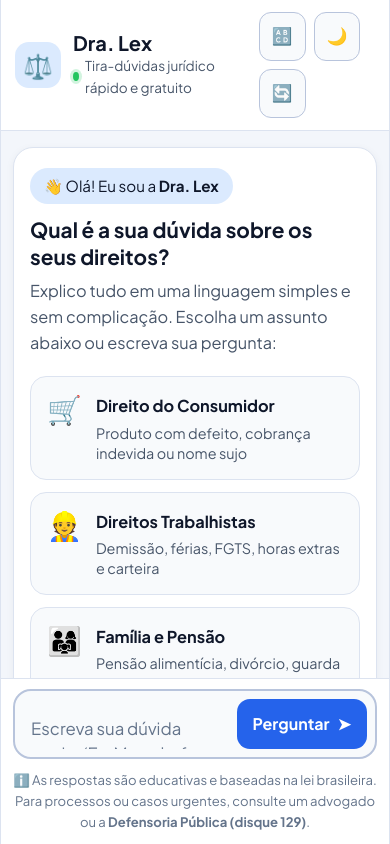
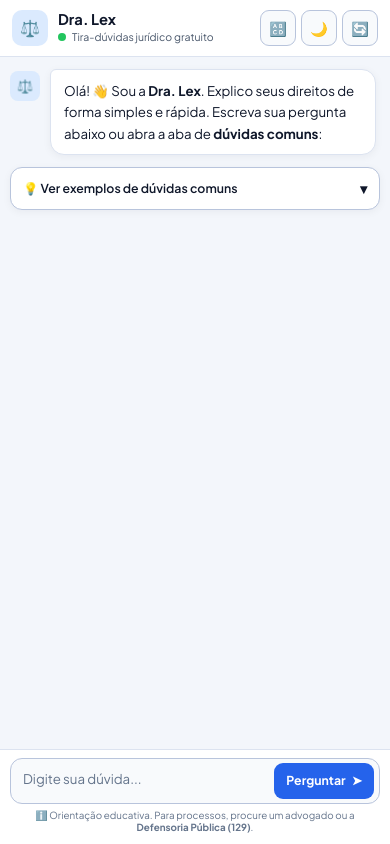
Before and after one commit to thigo1054/ChatBotRubens, a website: page public/index.html in a window 390 px wide. Drawn offline with nearby package versions, Linux system fonts and the light colour scheme.

Commit message:
Ajuste mobile: aba recolhível de dúvidas, input compacto e fonte menor

```diff
--- a/public/index.html
+++ b/public/index.html
@@ -11,7 +11,6 @@
   <script src="https://cdn.jsdelivr.net/npm/marked/marked.min.js"></script>
   <script src="https://cdn.jsdelivr.net/npm/dompurify/dist/purify.min.js"></script>
   <script>
-    // Aplica o tema salvo (ou o do sistema) antes de renderizar para não piscar a tela
     (function () {
       const saved = localStorage.getItem("theme");
       const prefersDark = window.matchMedia("(prefers-color-scheme: dark)").matches;
@@ -21,13 +20,13 @@
 </head>
 <body>
   <div class="app">
-    <!-- Barra superior simples e direta -->
+    <!-- Barra superior compacta -->
     <header class="topbar">
       <div class="brand">
         <div class="brand-icon" aria-hidden="true">⚖️</div>
-        <div>
+        <div class="brand-text">
           <h1>Dra. Lex</h1>
-          <p class="status"><span class="dot"></span> Tira-dúvidas jurídico rápido e gratuito</p>
+          <p class="status"><span class="dot"></span> Tira-dúvidas jurídico gratuito</p>
         </div>
       </div>
 
@@ -42,7 +41,7 @@
           <span class="action-label" id="theme-label">Modo escuro</span>
         </button>
 
-        <button type="button" id="reset" class="action-btn action-reset" title="Apagar conversa e começar de novo">
+        <button type="button" id="reset" class="action-btn action-reset" title="Apagar conversa e começar de novo" aria-label="Nova conversa">
           <span class="action-icon">🔄</span>
           <span class="action-label">Nova conversa</span>
         </button>
@@ -51,13 +50,22 @@
 
     <!-- Área principal do chat -->
     <main class="chat-area" id="messages" aria-live="polite">
-      <!-- Tela de boas-vindas (aparece no início e some ou fica no topo) -->
+      <!-- Mensagem inicial curta + Aba recolhível de dúvidas rápidas -->
       <section class="welcome" id="welcome">
-        <div class="welcome-badge">👋 Olá! Eu sou a <strong>Dra. Lex</strong></div>
-        <h2>Qual é a sua dúvida sobre os seus direitos?</h2>
-        <p>Explico tudo em uma linguagem simples e sem complicação. Escolha um assunto abaixo ou escreva sua pergunta:</p>
+        <div class="msg bot">
+          <div class="msg-avatar" aria-hidden="true">⚖️</div>
+          <div class="bubble">
+            Olá! 👋 Sou a <strong>Dra. Lex</strong>. Explico seus direitos de forma simples e rápida. Escreva sua pergunta abaixo ou abra a aba de <strong>dúvidas comuns</strong>:
+          </div>
+        </div>
 
-        <div class="topics" id="suggestions" role="group" aria-label="Exemplos de perguntas">
+        <div class="topics-drawer" id="topics-drawer">
+          <button type="button" class="topics-toggle" id="topics-toggle" aria-expanded="false">
+            <span>💡 Ver exemplos de dúvidas comuns</span>
+            <span class="chevron" id="topics-chevron" aria-hidden="true">▾</span>
+          </button>
+
+          <div class="topics" id="suggestions" role="group" aria-label="Exemplos de perguntas" hidden>
             <button type="button" class="topic-card" data-question="Comprei um produto com defeito ou me arrependi da compra. Quais são os meus direitos?">
               <span class="topic-emoji">🛒</span>
               <div class="topic-text">
@@ -106,26 +114,27 @@
               </div>
             </button>
           </div>
+        </div>
       </section>
     </main>
 
-    <!-- Rodapé com caixa de pergunta grande e fácil de usar -->
+    <!-- Rodapé com caixa de pergunta limpa e sem rolagem no placeholder -->
     <footer class="composer-wrap">
       <form id="form" class="composer">
-        <label for="input" class="sr-only">Escreva sua dúvida aqui</label>
+        <label for="input" class="sr-only">Digite sua dúvida</label>
         <textarea
           id="input"
           rows="1"
-          placeholder="Escreva sua dúvida aqui... (Ex: Meu chefe atrasou meu salário, o que fazer?)"
+          placeholder="Digite sua dúvida..."
           required
         ></textarea>
-        <button type="submit" id="send" class="send-btn">
-          <span>Perguntar</span>
+        <button type="submit" id="send" class="send-btn" aria-label="Enviar pergunta">
+          <span class="send-label">Perguntar</span>
           <span class="send-arrow" aria-hidden="true">➤</span>
         </button>
       </form>
       <p class="disclaimer">
-        ℹ️ As respostas são educativas e baseadas na lei brasileira. Para processos ou casos urgentes, consulte um advogado ou a <strong>Defensoria Pública (disque 129)</strong>.
+        ℹ️ Orientação educativa. Para processos, procure um advogado ou a <strong>Defensoria Pública (129)</strong>.
       </p>
     </footer>
   </div>
--- a/public/style.css
+++ b/public/style.css
@@ -64,12 +64,12 @@
   --shadow-md: 0 8px 28px rgba(0, 0, 0, 0.45);
 }
 
-/* Opção de letra aumentada para acessibilidade (idosos / baixa visão) */
+/* Tamanho da fonte base e opção de letra aumentada */
 html {
   font-size: 16px;
 }
 html[data-large-font="true"] {
-  font-size: 19px;
+  font-size: 18.5px;
 }
 
 * {
@@ -82,7 +82,7 @@ body {
   font-family: "Plus Jakarta Sans", system-ui, -apple-system, sans-serif;
   background: var(--bg-page);
   color: var(--text-main);
-  line-height: 1.6;
+  line-height: 1.55;
   transition: background-color 0.2s ease, color 0.2s ease;
 }
 
@@ -95,13 +95,13 @@ body {
 }
 
 /* ==========================================================================
-   Estrutura em tela cheia (estilo aplicativo de mensagens)
+   Estrutura em tela cheia
    ========================================================================== */
 .app {
   display: flex;
   flex-direction: column;
   height: 100dvh;
-  max-width: 960px;
+  max-width: 920px;
   margin: 0 auto;
   background: var(--bg-surface);
   box-shadow: var(--shadow-md);
@@ -116,8 +116,8 @@ body {
   display: flex;
   align-items: center;
   justify-content: space-between;
-  gap: 12px;
-  padding: 14px 20px;
+  gap: 10px;
+  padding: 12px 20px;
   background: var(--bg-surface);
   border-bottom: 1px solid var(--border);
   flex-shrink: 0;
@@ -126,22 +126,27 @@ body {
 .brand {
   display: flex;
   align-items: center;
-  gap: 12px;
+  gap: 10px;
+  min-width: 0;
 }
 
 .brand-icon {
-  width: 46px;
-  height: 46px;
-  border-radius: 14px;
+  width: 42px;
+  height: 42px;
+  border-radius: 12px;
   background: var(--primary-soft);
   display: grid;
   place-items: center;
-  font-size: 1.5rem;
+  font-size: 1.35rem;
   flex-shrink: 0;
 }
 
+.brand-text {
+  min-width: 0;
+}
+
 .brand h1 {
-  font-size: 1.25rem;
+  font-size: 1.15rem;
   font-weight: 700;
   line-height: 1.2;
 }
@@ -150,39 +155,43 @@ body {
   display: flex;
   align-items: center;
   gap: 6px;
-  font-size: 0.85rem;
+  font-size: 0.8rem;
   color: var(--text-secondary);
+  white-space: nowrap;
+  overflow: hidden;
+  text-overflow: ellipsis;
 }
 
 .dot {
-  width: 9px;
-  height: 9px;
+  width: 8px;
+  height: 8px;
   border-radius: 50%;
   background: #22c55e;
-  box-shadow: 0 0 0 3px rgba(34, 197, 94, 0.2);
+  flex-shrink: 0;
 }
 
 .actions {
   display: flex;
   align-items: center;
-  gap: 8px;
-  flex-wrap: wrap;
+  gap: 6px;
+  flex-shrink: 0;
 }
 
 .action-btn {
   display: inline-flex;
   align-items: center;
-  gap: 7px;
-  padding: 9px 14px;
-  border-radius: 12px;
+  justify-content: center;
+  gap: 6px;
+  padding: 8px 12px;
+  border-radius: 10px;
   border: 1px solid var(--border-strong);
   background: var(--bg-elevated);
   color: var(--text-main);
   font: inherit;
-  font-size: 0.9rem;
+  font-size: 0.85rem;
   font-weight: 600;
   cursor: pointer;
-  transition: background-color 0.15s ease, transform 0.1s ease, border-color 0.15s ease;
+  transition: background-color 0.15s ease, border-color 0.15s ease;
 }
 
 .action-btn:hover {
@@ -190,109 +199,122 @@ body {
   border-color: var(--primary);
 }
 
-.action-btn:active {
-  transform: scale(0.98);
-}
-
 .action-icon {
-  font-size: 1.05rem;
+  font-size: 1rem;
+  line-height: 1;
 }
 
 /* ==========================================================================
-   Área de mensagens e boas-vindas
+   Área de mensagens e Aba recolhível de dúvidas comuns
    ========================================================================== */
 .chat-area {
   flex: 1;
   overflow-y: auto;
-  padding: 24px 20px;
+  padding: 20px;
   display: flex;
   flex-direction: column;
-  gap: 18px;
+  gap: 14px;
   background: var(--bg-page);
   scroll-behavior: smooth;
 }
 
 .welcome {
-  background: var(--bg-surface);
-  border: 1px solid var(--border);
-  border-radius: 20px;
-  padding: 26px 24px;
-  box-shadow: var(--shadow-sm);
+  display: flex;
+  flex-direction: column;
+  gap: 12px;
 }
 
-.welcome-badge {
-  display: inline-block;
-  background: var(--primary-soft);
-  color: var(--text-main);
-  padding: 6px 14px;
-  border-radius: 999px;
-  font-size: 0.95rem;
-  margin-bottom: 12px;
+.topics-drawer {
+  margin-left: 48px;
+  max-width: 680px;
 }
 
-.welcome h2 {
-  font-size: 1.55rem;
-  line-height: 1.3;
-  margin-bottom: 8px;
+.topics-toggle {
+  width: 100%;
+  display: flex;
+  align-items: center;
+  justify-content: space-between;
+  gap: 10px;
+  padding: 11px 16px;
+  border-radius: 12px;
+  border: 1px solid var(--border-strong);
+  background: var(--bg-surface);
+  color: var(--text-main);
+  font: inherit;
+  font-size: 0.92rem;
+  font-weight: 600;
+  cursor: pointer;
+  box-shadow: var(--shadow-sm);
+  transition: background-color 0.15s ease, border-color 0.15s ease;
 }
 
-.welcome > p {
-  color: var(--text-secondary);
-  font-size: 1.02rem;
-  margin-bottom: 20px;
+.topics-toggle:hover {
+  background: var(--bg-hover);
+  border-color: var(--primary);
 }
 
-/* Cartões grandes e fáceis de clicar */
+.chevron {
+  font-size: 1rem;
+  transition: transform 0.2s ease;
+}
+
+.topics-toggle[aria-expanded="true"] .chevron {
+  transform: rotate(180deg);
+}
+
 .topics {
   display: grid;
-  grid-template-columns: repeat(auto-fit, minmax(250px, 1fr));
-  gap: 12px;
+  grid-template-columns: repeat(auto-fit, minmax(230px, 1fr));
+  gap: 8px;
+  margin-top: 8px;
+}
+
+.topics[hidden] {
+  display: none;
 }
 
 .topic-card {
   display: flex;
-  align-items: flex-start;
-  gap: 14px;
+  align-items: center;
+  gap: 10px;
   text-align: left;
-  padding: 16px;
-  border-radius: 16px;
+  padding: 11px 13px;
+  border-radius: 12px;
   border: 1px solid var(--border);
-  background: var(--bg-elevated);
+  background: var(--bg-surface);
   color: var(--text-main);
   font: inherit;
   cursor: pointer;
-  transition: transform 0.15s ease, border-color 0.15s ease, background-color 0.15s ease, box-shadow 0.15s ease;
+  transition: border-color 0.15s ease, background-color 0.15s ease;
 }
 
 .topic-card:hover {
   background: var(--bg-hover);
   border-color: var(--primary);
-  transform: translateY(-2px);
-  box-shadow: var(--shadow-sm);
 }
 
 .topic-emoji {
-  font-size: 1.75rem;
+  font-size: 1.35rem;
   line-height: 1;
   flex-shrink: 0;
-  margin-top: 2px;
 }
 
 .topic-text {
   display: flex;
   flex-direction: column;
-  gap: 3px;
+  gap: 2px;
+  min-width: 0;
 }
 
 .topic-text strong {
-  font-size: 1.02rem;
+  font-size: 0.92rem;
   font-weight: 700;
 }
 
 .topic-text span {
-  font-size: 0.9rem;
+  font-size: 0.8rem;
   color: var(--text-secondary);
-  line-height: 1.4;
+  line-height: 1.3;
 }
 
 /* ==========================================================================
@@ -300,13 +322,13 @@ body {
    ========================================================================== */
 .msg {
   display: flex;
-  gap: 12px;
+  gap: 10px;
   align-items: flex-start;
   animation: fadeIn 0.2s ease;
 }
 
 @keyframes fadeIn {
-  from { opacity: 0; transform: translateY(6px); }
+  from { opacity: 0; transform: translateY(4px); }
   to { opacity: 1; transform: translateY(0); }
 }
 
@@ -315,23 +337,23 @@ body {
 }
 
 .msg-avatar {
-  width: 38px;
-  height: 38px;
-  border-radius: 12px;
+  width: 36px;
+  height: 36px;
+  border-radius: 10px;
   background: var(--primary-soft);
   display: grid;
   place-items: center;
-  font-size: 1.2rem;
+  font-size: 1.1rem;
   flex-shrink: 0;
   margin-top: 2px;
 }
 
 .bubble {
   max-width: min(82%, 680px);
-  padding: 16px 20px;
-  border-radius: 18px;
-  font-size: 1.04rem;
-  line-height: 1.65;
+  padding: 13px 16px;
+  border-radius: 16px;
+  font-size: 0.98rem;
+  line-height: 1.6;
   box-shadow: var(--shadow-sm);
 }
 
@@ -357,23 +379,23 @@ body {
 .bubble p + p,
 .bubble ul,
 .bubble ol {
-  margin-top: 10px;
+  margin-top: 8px;
 }
 
 .bubble ul,
 .bubble ol {
-  padding-left: 22px;
+  padding-left: 20px;
 }
 
 .bubble li + li {
-  margin-top: 6px;
+  margin-top: 4px;
 }
 
 .bubble h1,
 .bubble h2,
 .bubble h3 {
-  font-size: 1.12rem;
-  margin: 12px 0 6px;
+  font-size: 1.05rem;
+  margin: 10px 0 4px;
 }
 
 .bubble a {
@@ -385,15 +407,15 @@ body {
 .typing {
   display: inline-flex;
   align-items: center;
-  gap: 10px;
+  gap: 8px;
   color: var(--text-secondary);
   font-weight: 500;
 }
 
 .typing-dots span {
   display: inline-block;
-  width: 8px;
-  height: 8px;
+  width: 7px;
+  height: 7px;
   margin: 0 2px;
   background: var(--primary);
   border-radius: 50%;
@@ -408,10 +430,10 @@ body {
 }
 
 /* ==========================================================================
-   Caixa de envio (rodapé fixo)
+   Caixa de envio (rodapé compacto e alinhado)
    ========================================================================== */
 .composer-wrap {
-  padding: 14px 20px 16px;
+  padding: 10px 16px 12px;
   background: var(--bg-surface);
   border-top: 1px solid var(--border);
   flex-shrink: 0;
@@ -419,61 +441,64 @@ body {
 
 .composer {
   display: flex;
-  align-items: flex-end;
-  gap: 10px;
+  align-items: center;
+  gap: 8px;
   background: var(--bg-elevated);
-  border: 2px solid var(--border-strong);
-  border-radius: 18px;
-  padding: 8px 8px 8px 16px;
+  border: 1.5px solid var(--border-strong);
+  border-radius: 14px;
+  padding: 6px 6px 6px 14px;
   transition: border-color 0.15s ease, box-shadow 0.15s ease;
 }
 
 .composer:focus-within {
   border-color: var(--primary);
-  box-shadow: 0 0 0 4px rgba(37, 99, 235, 0.15);
+  box-shadow: 0 0 0 3px rgba(37, 99, 235, 0.15);
 }
 
 .composer textarea {
   flex: 1;
+  min-width: 0;
   border: none;
   background: transparent;
   color: var(--text-main);
   font: inherit;
-  font-size: 1.05rem;
-  line-height: 1.5;
-  padding: 8px 0;
+  font-size: 0.96rem;
+  line-height: 1.4;
+  padding: 6px 0;
+  height: 34px;
+  max-height: 120px;
   resize: none;
-  max-height: 150px;
+  overflow-y: hidden;
   outline: none;
 }
 
 .composer textarea::placeholder {
   color: var(--text-muted);
+  white-space: nowrap;
+  overflow: hidden;
+  text-overflow: ellipsis;
 }
 
 .send-btn {
   display: inline-flex;
   align-items: center;
-  gap: 8px;
+  justify-content: center;
+  gap: 6px;
   background: var(--primary);
   color: var(--primary-text);
   border: none;
-  border-radius: 13px;
-  padding: 12px 22px;
+  border-radius: 10px;
+  padding: 9px 16px;
   font: inherit;
-  font-size: 1rem;
+  font-size: 0.92rem;
   font-weight: 700;
   cursor: pointer;
   flex-shrink: 0;
-  transition: background-color 0.15s ease, transform 0.1s ease, opacity 0.15s ease;
+  transition: background-color 0.15s ease, opacity 0.15s ease;
 }
 
 .send-btn:hover:not(:disabled) {
   background: var(--primary-hover);
-}
-
-.send-btn:active:not(:disabled) {
-  transform: scale(0.98);
 }
 
 .send-btn:disabled {
@@ -482,45 +507,122 @@ body {
 }
 
 .disclaimer {
-  margin-top: 10px;
+  margin-top: 6px;
   text-align: center;
-  font-size: 0.82rem;
+  font-size: 0.75rem;
   color: var(--text-muted);
+  line-height: 1.3;
 }
 
 /* ==========================================================================
-   Responsividade (Celulares)
+   Versão para Celular (fonte menor, tudo em 1 linha, sem ocupar a tela)
    ========================================================================== */
-@media (max-width: 640px) {
+@media (max-width: 600px) {
+  html {
+    font-size: 14px;
+  }
+  html[data-large-font="true"] {
+    font-size: 16.5px;
+  }
+
+  .app {
+    border: none;
+  }
+
   .topbar {
-    padding: 12px 14px;
+    padding: 10px 12px;
   }
+
+  .brand-icon {
+    width: 36px;
+    height: 36px;
+    font-size: 1.15rem;
+    border-radius: 10px;
+  }
+
+  .brand h1 {
+    font-size: 1.05rem;
+  }
+
+  .status {
+    font-size: 0.75rem;
+  }
+
+  .actions {
+    gap: 5px;
+  }
+
   .action-label {
     display: none;
   }
+
   .action-btn {
+    width: 36px;
+    height: 36px;
+    padding: 0;
+    border-radius: 9px;
+  }
+
+  .chat-area {
+    padding: 12px 10px;
+    gap: 10px;
+  }
+
+  .msg-avatar {
+    width: 30px;
+    height: 30px;
+    font-size: 0.95rem;
+    border-radius: 8px;
+  }
+
+  .topics-drawer {
+    margin-left: 0;
+  }
+
+  .topics-toggle {
     padding: 10px 12px;
+    font-size: 0.88rem;
   }
-  .chat-area {
-    padding: 16px 12px;
-  }
-  .welcome {
-    padding: 20px 16px;
-  }
-  .welcome h2 {
-    font-size: 1.3rem;
-  }
+
   .topics {
     grid-template-columns: 1fr;
+    gap: 6px;
   }
+
+  .topic-card {
+    padding: 9px 11px;
+  }
+
   .bubble {
-    max-width: 90%;
-    padding: 14px 16px;
+    max-width: 88%;
+    padding: 10px 13px;
+    font-size: 0.95rem;
+    border-radius: 14px;
   }
+
   .composer-wrap {
-    padding: 10px 12px 12px;
+    padding: 8px 10px 10px;
   }
+
+  .composer {
+    padding: 4px 5px 4px 12px;
+    border-radius: 12px;
+  }
+
+  .composer textarea {
+    font-size: 0.95rem;
+    height: 30px;
+    padding: 4px 0;
+  }
+
   .send-btn {
-    padding: 12px 16px;
+    padding: 8px 12px;
+    font-size: 0.88rem;
+    border-radius: 9px;
+  }
+
+  .disclaimer {
+    font-size: 0.7rem;
+    margin-top: 5px;
   }
 }
```
Also changed, not shown: public/app.js (+38 -7 lines). Lines whose indentation alone changed are shown as unchanged.
